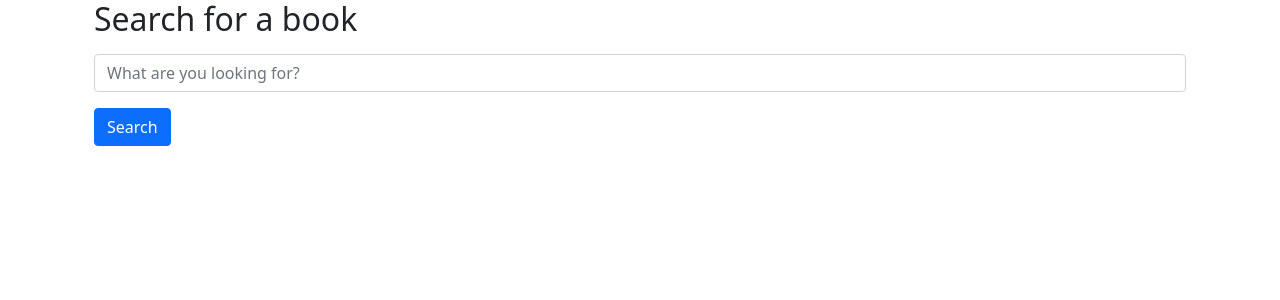
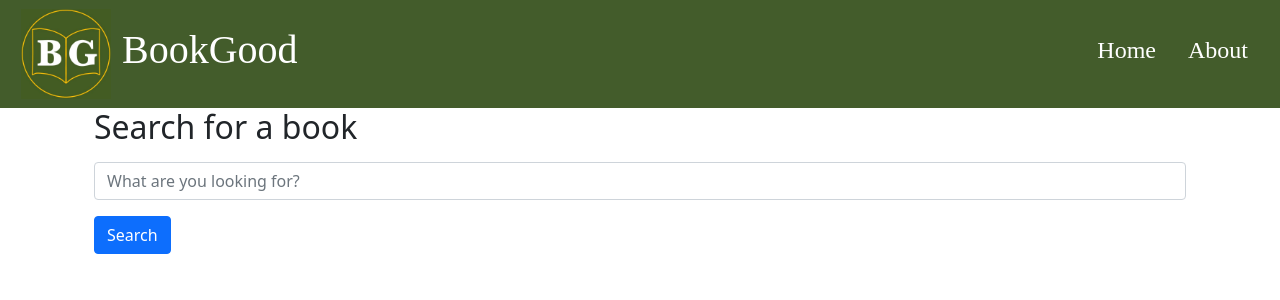
Before and after one commit to Jami-Kate/BookGood, a Flask app: page / in a window 1280 px wide. Shown: the top 300 px of the page. Run offline with Flask 3, Linux system fonts and the light colour scheme; parts of the project's set-up code (start-up, migrations or seed data) failed here and were passed over; some libraries are stand-ins or nearby versions.

Commit message:
first layout updates: adding in a header bar

```diff
--- a/static/css/app.css
+++ b/static/css/app.css
@@ -1,3 +1,30 @@
 .not-yet {
     display:none
 }
+
+.header {
+    background-color: #435c2b;
+    color: #fff;
+    font-family: 'Baskerville', 'Times New Roman', Times, serif;
+    font-weight: bold;
+    padding: 4px;
+  }
+
+.testing {
+    background-color:pink;
+}
+
+.nav-link {
+    color: #fff;
+    font-family: 'Baskerville', 'Times New Roman', Times, serif;
+    font-weight: bold;
+}
+
+.nav-link:hover {
+    color: #eec02e;
+}
+
+  .logo {
+    max-width: 100px;
+    padding: 5px;
+  }
--- a/templates/layout.html
+++ b/templates/layout.html
@@ -8,10 +8,24 @@
     <title>{% block title %}{% endblock %}</title>
 </head>
 <body>
-    <header class="not-yet">
-        header!
+    <div class="container-fluid">
+        <div class="row header">
+            <div class="col-md-1"><img src="../static/BGLogoTEMP.jpg" class="logo"></div>
+            <div class="col-md-4 d-flex align-items-center"><h1>BookGood</h1></div>
+            <div class="col-md-7 d-flex align-items-center justify-content-end">
+                <ul class="nav">
+                    <li class="nav-item">
+                        <a class="nav-link" href="{{ url_for('home') }}"><h4>Home</h4></a>
+                    </li>
+                    <li class="nav-item">
+                        <a class="nav-link" href="#"><h4>About</h4></a>
+                    </li>
+                </ul>
+            </div>
+        </div>
+    </div>
         {% block header %} {% endblock %}
-    </header>
+
     <nav class="not-yet">
         navbar if we dare to dream
         {% block navbar %} {% endblock %}
```
Also changed, not shown: static/BGLogoTEMP.jpg (added).
